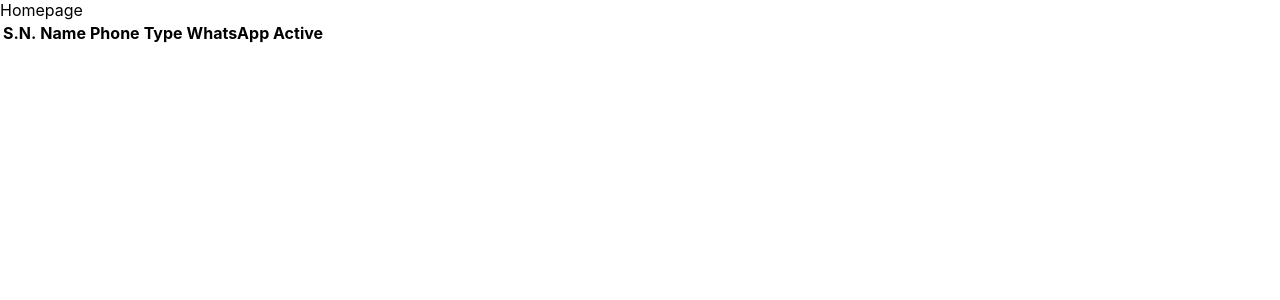
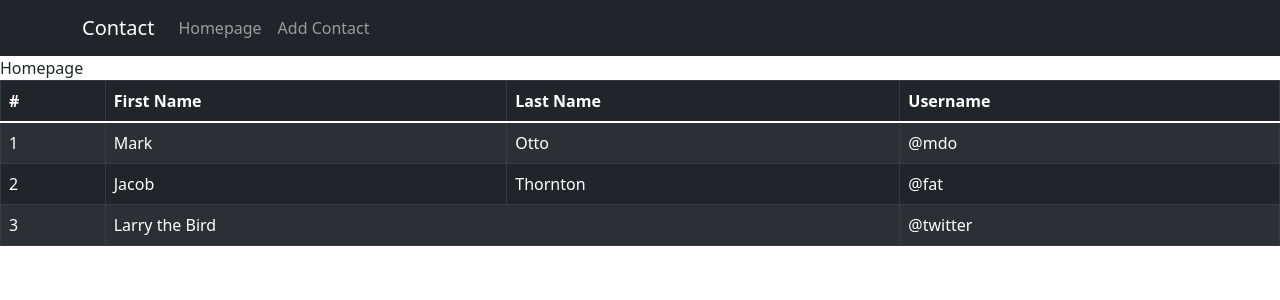
Before and after one commit to aviralgupta6/contactapplication, a React (Create React App) app: page / in a window 1280 px wide. Shown: the top 300 px of the page. Built offline with nearby package versions, Linux system fonts and the light colour scheme.

Commit message:
navigation bar added

```diff
--- a/src/App.js
+++ b/src/App.js
@@ -5,10 +5,12 @@
 import AddContact from "./pages/add-contact/Add-Contact.component";
 import { Fragment } from "react";
 import { BrowserRouter, Route, Routes } from "react-router-dom";
+import NaviBar from "./components/NavBar.component";
 
 function App() {
   return (
     <Fragment>
+      <NaviBar />
       <BrowserRouter>
         <Routes>
           <Route path="*" element={<Homepage />} />
--- /dev/null
+++ b/src/components/NavBar.component.jsx
@@ -0,0 +1,21 @@
+import { Nav, Navbar, Container } from "react-bootstrap";
+import React from "react";
+import PropTypes from "prop-types";
+
+function NaviBar(props) {
+  return (
+    <div>
+      <Navbar bg="dark" variant="dark">
+        <Container>
+          <Navbar.Brand href="/">Contact</Navbar.Brand>
+          <Nav className="me-auto">
+            <Nav.Link href="/">Homepage</Nav.Link>
+            <Nav.Link href="add-contact">Add Contact</Nav.Link>
+          </Nav>
+        </Container>
+      </Navbar>
+    </div>
+  );
+}
+
+export default NaviBar;
--- a/src/pages/homepage/Homepage.component.jsx
+++ b/src/pages/homepage/Homepage.component.jsx
@@ -6,14 +6,43 @@
   return (
     <Fragment>
       Homepage
-      <Table striped bordered hover>
-        <tbody>
+      {/* <table>
+        <thead>
           <tr>
             <th>S.N.</th>
             <th>Name</th>
             <th>Phone</th>
             <th>Type</th>
             <th>WhatsApp Active</th>
+          </tr>
+        </thead>
+      </table> */}
+      <Table striped bordered hover variant="dark">
+        <thead>
+          <tr>
+            <th>#</th>
+            <th>First Name</th>
+            <th>Last Name</th>
+            <th>Username</th>
+          </tr>
+        </thead>
+        <tbody>
+          <tr>
+            <td>1</td>
+            <td>Mark</td>
+            <td>Otto</td>
+            <td>@mdo</td>
+          </tr>
+          <tr>
+            <td>2</td>
+            <td>Jacob</td>
+            <td>Thornton</td>
+            <td>@fat</td>
+          </tr>
+          <tr>
+            <td>3</td>
+            <td colSpan={2}>Larry the Bird</td>
+            <td>@twitter</td>
           </tr>
         </tbody>
       </Table>
```
Also changed, not shown: src/index.js (+7 -6 lines).
